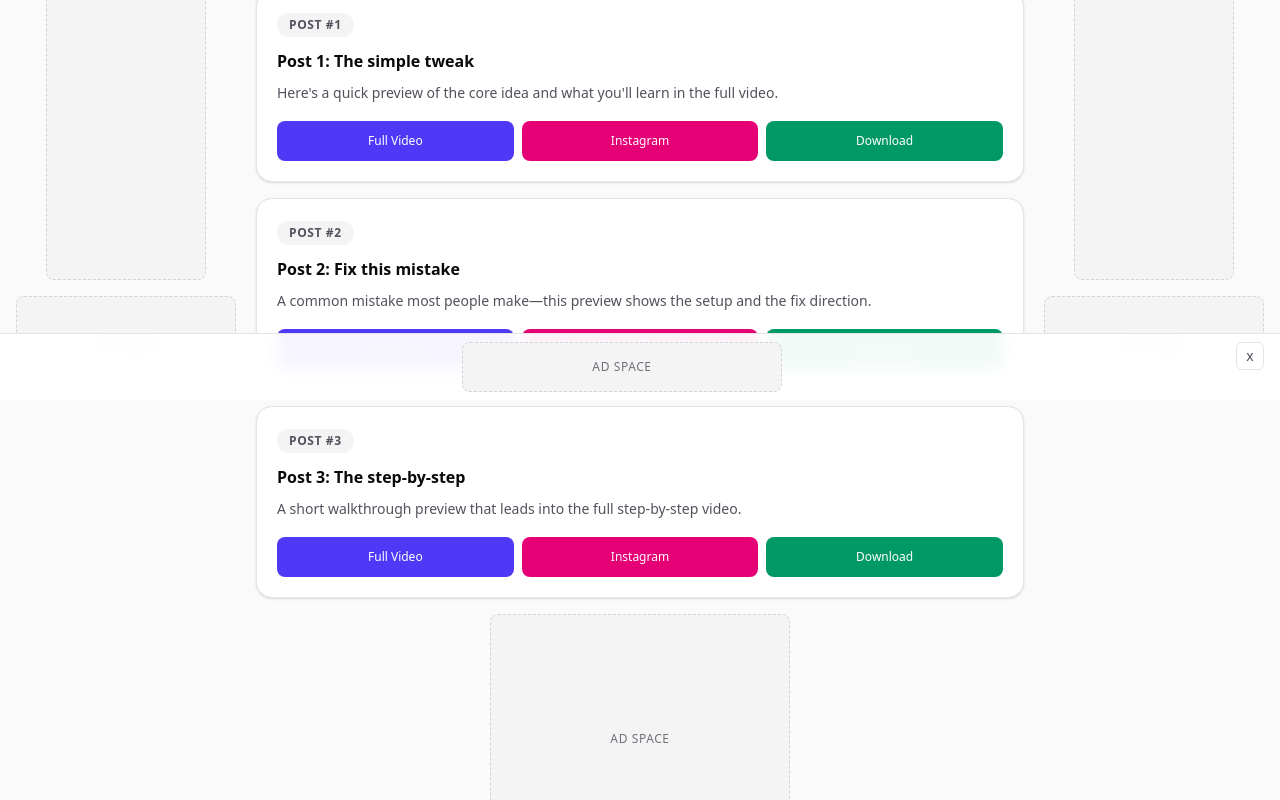
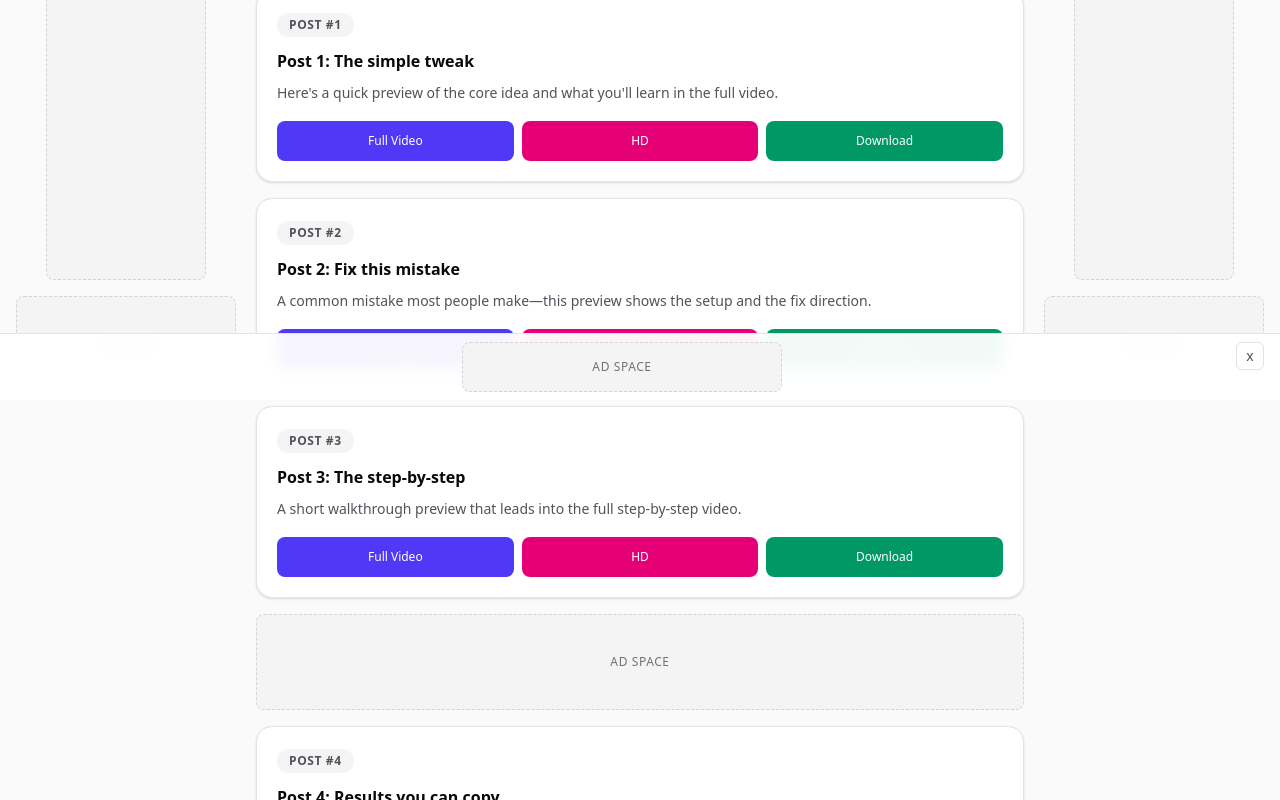
Before and after one commit to zyraCode-ctrl/webtera, a Next.js app: page /go in a window 1280 px wide. Shown: the part 400-1200 px from the top of the page. Built offline with nearby package versions, Linux system fonts and the light colour scheme; no server answers.

Commit message:
change ad space in list

```diff
--- a/components/funnel/GoPostCard.tsx
+++ b/components/funnel/GoPostCard.tsx
@@ -50,11 +50,11 @@ export function GoPostCard({
             }
             className="inline-flex min-h-10 items-center justify-center rounded-lg bg-pink-600 px-3 py-2 text-xs font-medium text-white hover:bg-pink-500"
           >
-            Instagram
+            HD
           </a>
         ) : (
           <span className="inline-flex min-h-10 items-center justify-center rounded-lg bg-zinc-100 px-3 py-2 text-xs font-medium text-zinc-500">
-            Instagram
+            HD
           </span>
         )}
         <Link
--- a/components/funnel/GoPostList.tsx
+++ b/components/funnel/GoPostList.tsx
@@ -50,7 +50,7 @@ export function GoPostList({ posts }: { posts: Post[] }) {
               Enter post number to search
             </div>
             <div className="mt-3">
-              <AdBox type="inline" />
+              <AdBox type="banner" />
             </div>
             <div className="mt-3">
               <input
@@ -75,7 +75,7 @@ export function GoPostList({ posts }: { posts: Post[] }) {
                     preview={resultPost.preview}
                     igLink={resultPost.igLink}
                   />
-                  <AdBox type="inline" />
+                  <AdBox type="banner" />
                 </div>
               ) : (
                 <p className="text-sm text-zinc-600">
@@ -90,7 +90,9 @@ export function GoPostList({ posts }: { posts: Post[] }) {
       {currentPosts.map((p, idx) => (
         <div key={p.id} className="space-y-4">
           <GoPostCard id={p.id} title={p.title} preview={p.preview} igLink={p.igLink} />
-          {shouldShowAdAfterOnCurrentPage(idx + 1) ? <AdBox type="inline" /> : null}
+          {shouldShowAdAfterOnCurrentPage(idx + 1) ? (
+            <AdBox type="banner" />
+          ) : null}
         </div>
       ))}
 
```
